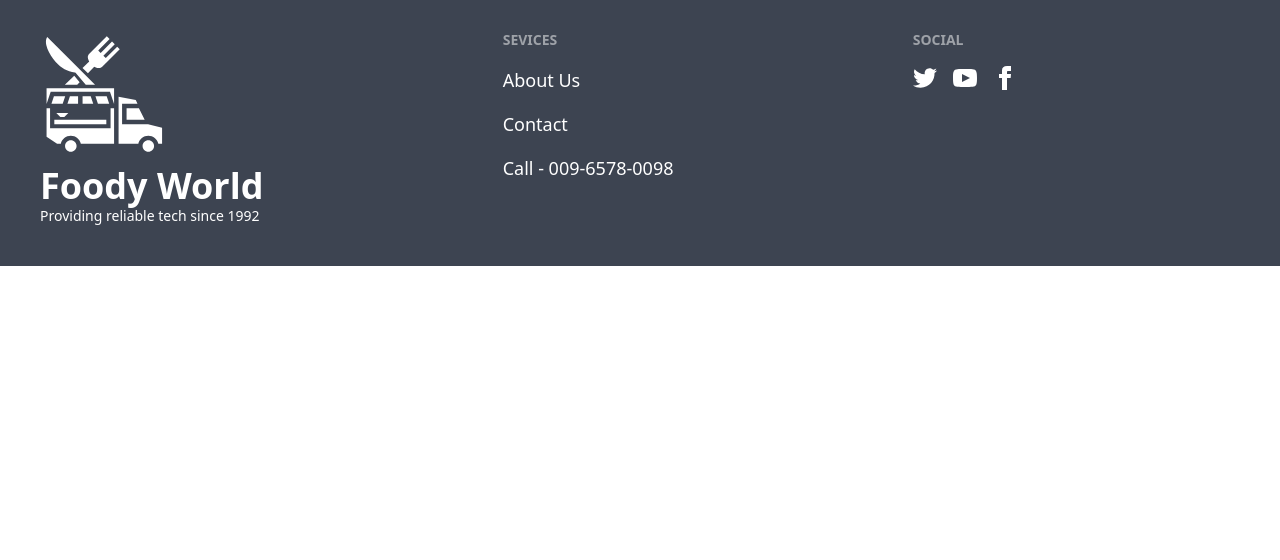
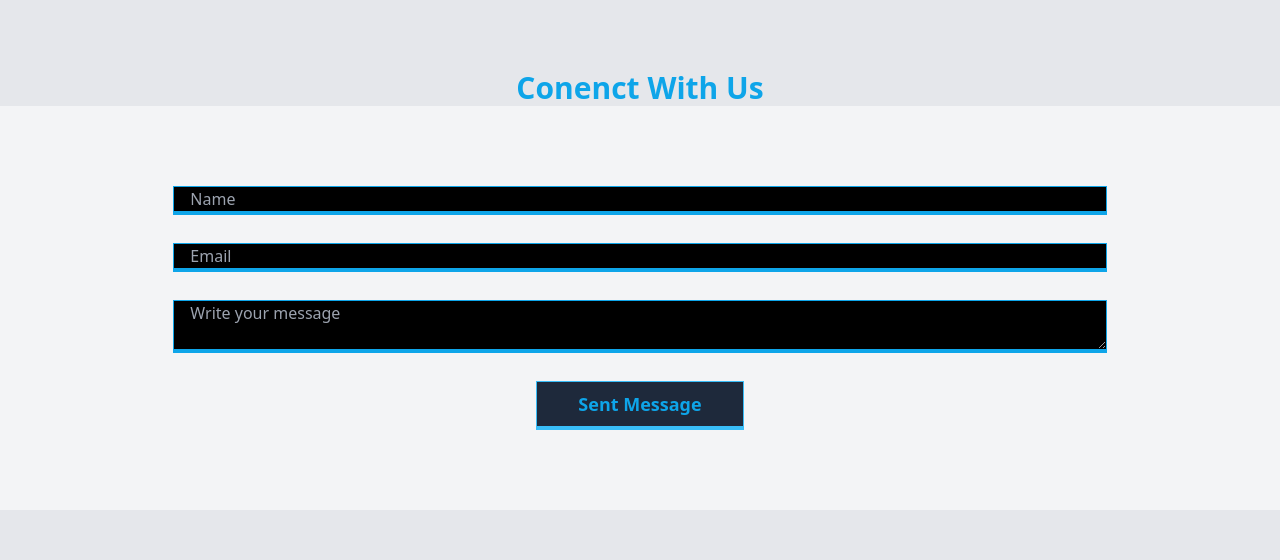
Before and after one commit to pijusdas/foody-world-client, a React (Vite) app: page / in a window 1280 px wide. Shown: the part 4002-4562 px from the top of the page. Before the commit the page ends 4268 px from the top, so only its background shows below. Built offline with nearby package versions, Linux system fonts and the light colour scheme; no server answers.

Commit message:
added connect with us section and add emailjs

```diff
--- a/package.json
+++ b/package.json
@@ -10,6 +10,7 @@
     "preview": "vite preview"
   },
   "dependencies": {
+    "@emailjs/browser": "^3.11.0",
     "@emotion/react": "^11.10.8",
     "@emotion/styled": "^11.10.8",
     "@mui/material": "^5.12.3",
--- /dev/null
+++ b/src/components/Pages/Home/ContactUs/ContackUs.jsx
@@ -0,0 +1,51 @@
+import React, { useRef } from 'react';
+import emailjs from '@emailjs/browser';
+
+import { ToastContainer, toast } from 'react-toastify';
+import 'react-toastify/dist/ReactToastify.css';
+
+const ContackUs = () => {
+    const form = useRef();
+
+    const sentEamil = e => {
+        e.preventDefault();
+        emailjs.sendForm('service_onmfoqs', 'template_gl2yru8', form.current, 'SYlyyGZZUUZ7Q6ERS')
+        .then((result) => {
+            console.log(result.text);
+            e.target.reset();
+            toast.info('🦄 Email Sent!', {
+                position: "top-center",
+                autoClose: 5000,
+                hideProgressBar: false,
+                closeOnClick: true,
+                pauseOnHover: true,
+                draggable: true,
+                progress: undefined,
+                theme: "dark",
+                });
+        }, (error) => {
+            console.log(error.text);
+        });
+
+    }
+    return (
+        <div className=' bg-gray-200 py-20'>
+            <h1 className=' text-sky-500 font-bold text-3xl text-center '>Conenct With Us</h1>
+
+            <div className=" bg-gray-100 p-20">
+
+                <form ref={form} onSubmit={sentEamil} className='  w-10/12 m-auto flex flex-col gap-7'>
+                    <input className=' text-sky-500 bg-black border border-t-none border-b-4  ps-4 border-sky-500' type="text" name="name" placeholder='Name' />
+
+                    <input className=' text-sky-500 bg-black border border-t-none border-b-4  ps-4 border-sky-500' type="email" name="email" placeholder='Email' />
+
+                    <textarea className=' text-sky-500 bg-black border border-t-none border-b-4  ps-4 border-sky-500' placeholder='Write your message' name="message" id="" cols="" rows=""></textarea>
+                    <input className=' text-lg font-bold hover:bg-black text-sky-500 w-52 border border-b-4 border-sky-400 m-auto py-2 borde bg-slate-800' type="submit" value="Sent Message" />
+                </form>
+            </div>
+            <ToastContainer />
+        </div>
+    );
+};
+
+export default ContackUs;
--- a/src/components/Pages/Home/Home/Home.jsx
+++ b/src/components/Pages/Home/Home/Home.jsx
@@ -6,6 +6,7 @@ import Menu from '../Menu/Menu';
 import NavBar from '../../../Layout/Navbar/NavBar';
 import WhyChoseUs from './WhyChoseUs/WhyChoseUs';
 import AboutUs2 from '../AboutUs2/AboutUs2';
+import ContackUs from '../ContactUs/ContackUs';
 
 const Home = () => {
     return (
@@ -16,6 +17,7 @@ const Home = () => {
             <AboutUs></AboutUs>
             <Menu></Menu>
             <AboutUs2/>
+            <ContackUs/>
 
         </div>
     );
```
Also changed, not shown: 1 other file (tests, documents, lock files or other folders).
